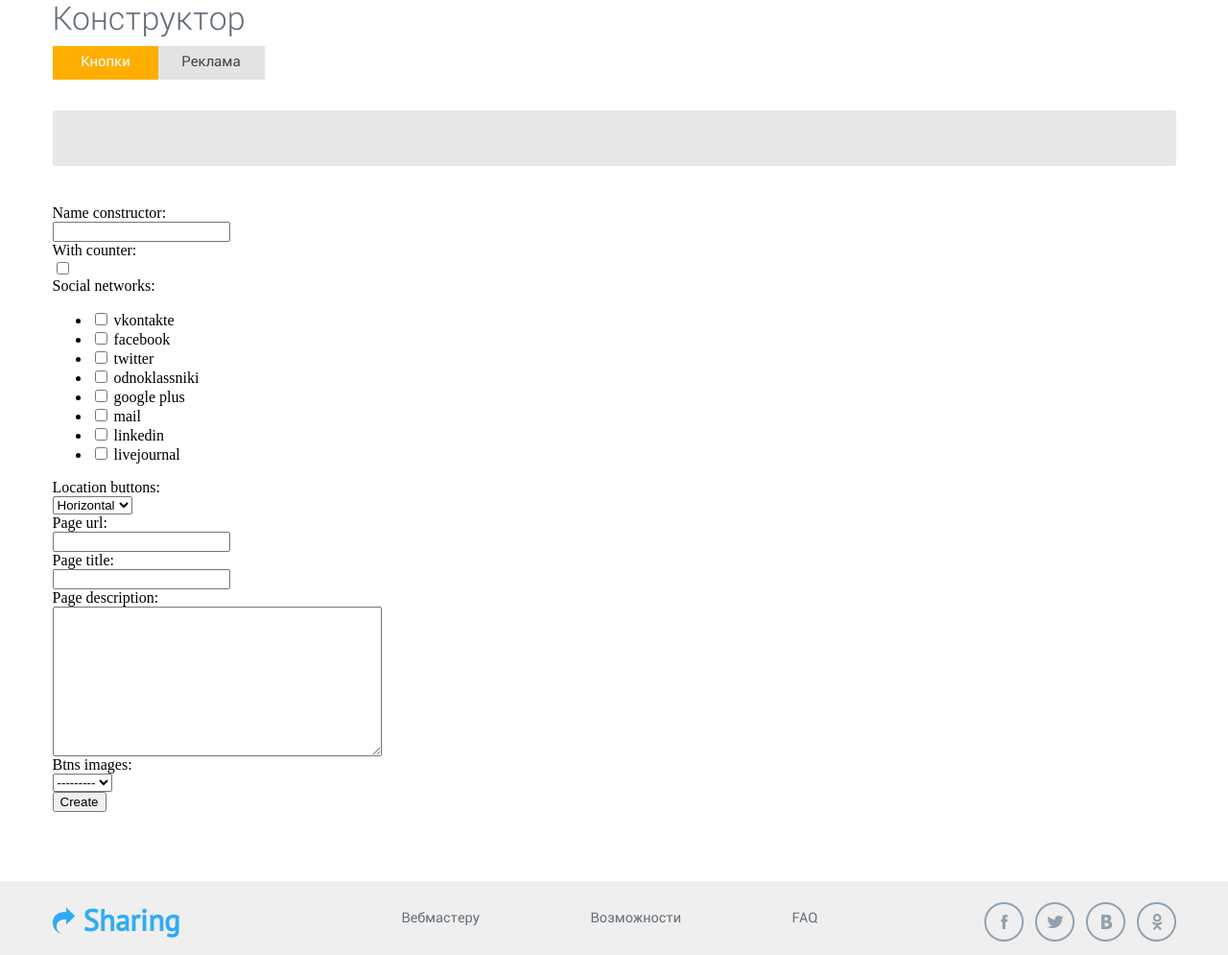
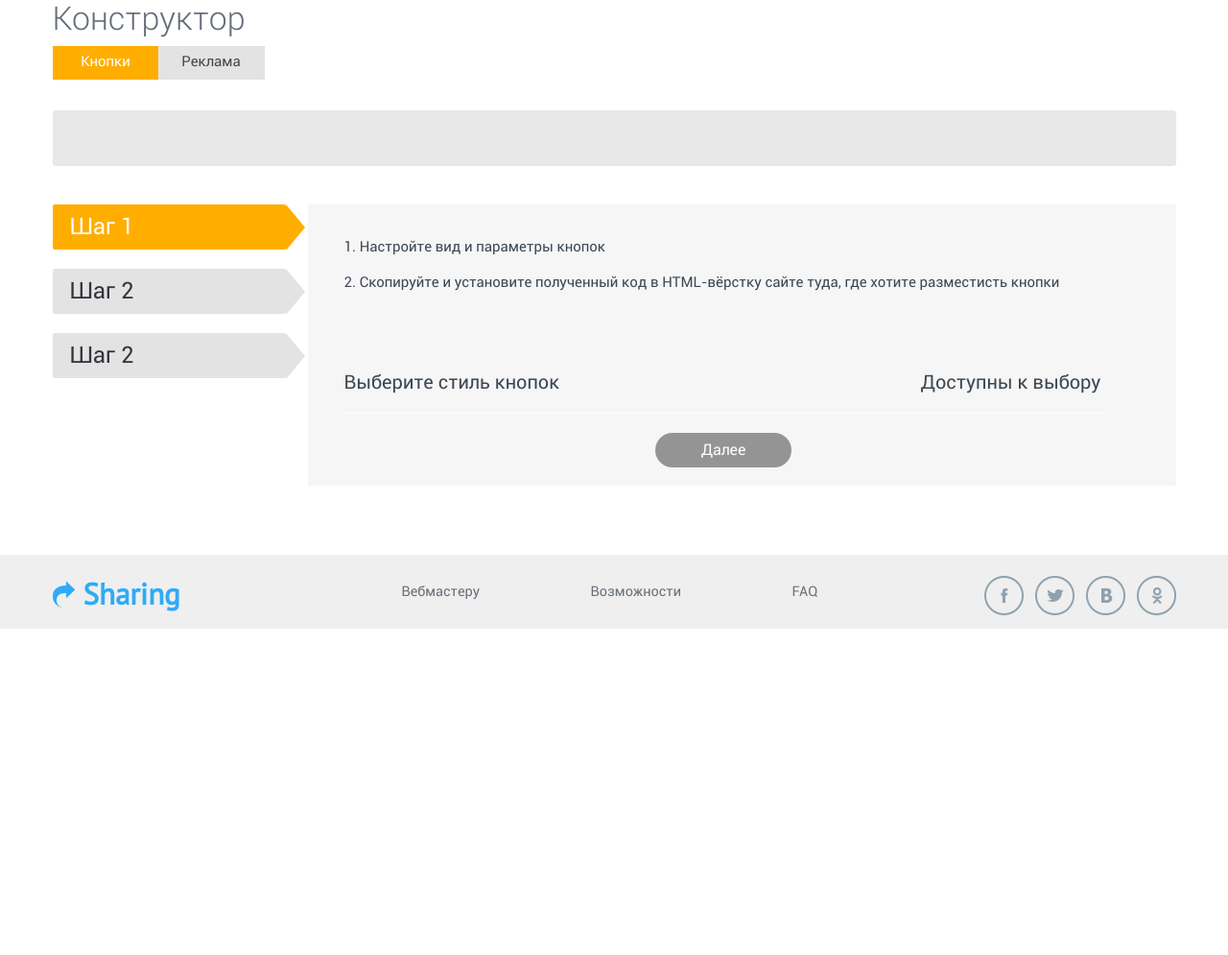
Before and after one commit to sharewall/share, a Django app: page /buttons-constructor/create/ in a window 1280 px wide. Shown: the part 137-1132 px from the top of the page at 96% size. After the commit the page ends 792 px from the top, so only its background shows below. Run offline with Django 3.2, Linux system fonts and the light colour scheme; the visitor is signed in with stand-in values (Sample User, id 1); data that the repository does not hold is empty; parts of the project's set-up code (start-up, migrations or seed data) failed here and were passed over; some libraries are stand-ins or nearby versions.

Commit message:
morning fix d.url

```diff
--- a/buttons_constructor/views.py
+++ b/buttons_constructor/views.py
@@ -47,7 +47,8 @@ def update(request, pk):
             'page_title': request_instance.page_title,
             'page_description': request_instance.page_description,
             'location_buttons': request_instance.location_buttons,
-            'social_networks': request_instance.social_networks.split(',')#('vk','fb')
+            'social_networks': request_instance.social_networks.split(','), #('vk','fb')
+            'btns_images': request_instance.btns_images
         }
         buttons_constructor_form = ButtonsConstructorForm(data=request_form_data, instance=request_instance, auto_id=False)#, initial={'social_networks': ['vk','fb']}
         header = request_instance.name_constructor
--- a/extra/static/sharewall-template/css/header.css
+++ b/extra/static/sharewall-template/css/header.css
@@ -430,6 +430,83 @@ input.sInputH:checked ~ .sWmMenu > a, input.sInputH:checked ~ .sMenu-Dd > a{
     width: 111px;
     margin-right: -5px;
 }
+.sBtnConstructor > div.sStepPad{
+    width: 265px;
+}
+.sStepPad > div{
+    width: 225px;
+    height: 47px;
+    background-color: #e3e3e3;
+    color: #32353c;
+    font: 400 24px / 22px Roboto;
+    margin-bottom: 20px;
+    line-height: 47px;
+    padding-left: 18px;
+    border-radius: 2px;
+}
+.sStepPad > div > span:nth-child(2){
+    float: right;
+    position: relative;
+    right: -20px;
+    border-left: 20px solid #e3e3e3;
+    border-top: 24px solid transparent;
+    border-bottom: 24px solid transparent;
+    border-radius: 1px;
+}
+.sStepPad > div:first-of-type > span:nth-child(2){
+    border-left: 20px solid #ffae00;
+}
+.sStepPad > div:first-of-type{
+    line-height: 47px!important;
+    color: #ffffff;
+    font: 400 24px / 22px Roboto;
+    background-color: #ffae00;
+
+}
+.sFormPad > .sFormPad-Wrapper{
+    padding-left: 38px;
+    padding-top: 18px;
+    padding-right: 76px;
+}
+.sFormPad-Wrapper > .sNext{
+    height: 75px;
+    border-top: 1px solid #fff;
+}
+.FormPad > div.sDescription > p{
+    font: 400 15px / 22px Roboto;
+}
+.sBSExample, .sSNExample{
+    padding-top: 46px;
+}
+.sNext > span{
+    background-color: #949494;
+    color: #ffffff;
+    font: 400 16px Roboto;
+    width: 142px;
+    height: 36px;
+    display: block;
+    border-radius: 30px;
+    text-align: center;
+    line-height: 36px;
+    margin: 0 auto;
+    margin-top: 20px;
+}
+.sBSExample{
+    width: 550px;
+}
+.sSNExample{
+    width: 190px;
+}
+.sBSExample > p, .sSNExample > p{
+    color: #3d4853;
+    font: 400 20px Roboto;
+}
+.sBtnConstructor > div.sFormPad{
+    width: 905px;
+    background-color: #f6f6f6;
+    font: 400 15px / 22px Roboto;
+    color: #3d4853;
+}
 .sListConstructors > a{
     font: 400 15px Roboto;
     display: block;
--- a/templates/buttons_constructor/create.html
+++ b/templates/buttons_constructor/create.html
@@ -69,6 +69,31 @@
               <span class="sTextAlign-C">Кнопки</span>
               <span class="sTextAlign-C">Реклама</span>
               <div></div>
+              <div class="sStepPad sFloat-L">
+                  <div id="Step-1"><span>Шаг 1</span><span></span>
+                  </div>
+                  <div id="Step-2"><span>Шаг 2</span><span></span></div>
+                  <div id="Step-3"><span>Шаг 2</span><span></span></div>
+              </div>
+              <div class="sFormPad sFloat-R">
+                  <div class="sFormPad-Wrapper">
+                      <div class="sDescription">
+                          <p>1. Настройте вид и параметры кнопок</p>
+                          <p>2. Скопируйте и установите полученный код в HTML-вёрстку сайте туда, где хотите разместисть кнопки</p>
+                      </div>
+                      <div class="sBSExample sFloat-L">
+                          <p>Выберите стиль кнопок</p>
+                      </div>
+                      <div class="sSNExample sFloat-R">
+                          <p>Доступны к выбору</p>
+                      </div>
+                      <div style="clear:both;"></div>
+                      <div class="sNext">
+                          <span>Далее</span>
+                      </div>
+                  </div>
+              </div>
+              <div style="clear:both;"></div>
               <div class="sError">
                   {% if success %}
                   {{ success }}
@@ -77,7 +102,7 @@
                   {{ error }}
                   {% endif %}
               </div>
-          <form method="post" action="/buttons-constructor/create/">
+              <form style="display:none;" method="post" action="/buttons-constructor/create/">
                   {% csrf_token %}
                   {{ buttons_constructor_form }}
                   <input type="submit" value="Create">
```
Also changed, not shown: 1 other file. Lines whose indentation alone changed are shown as unchanged.
